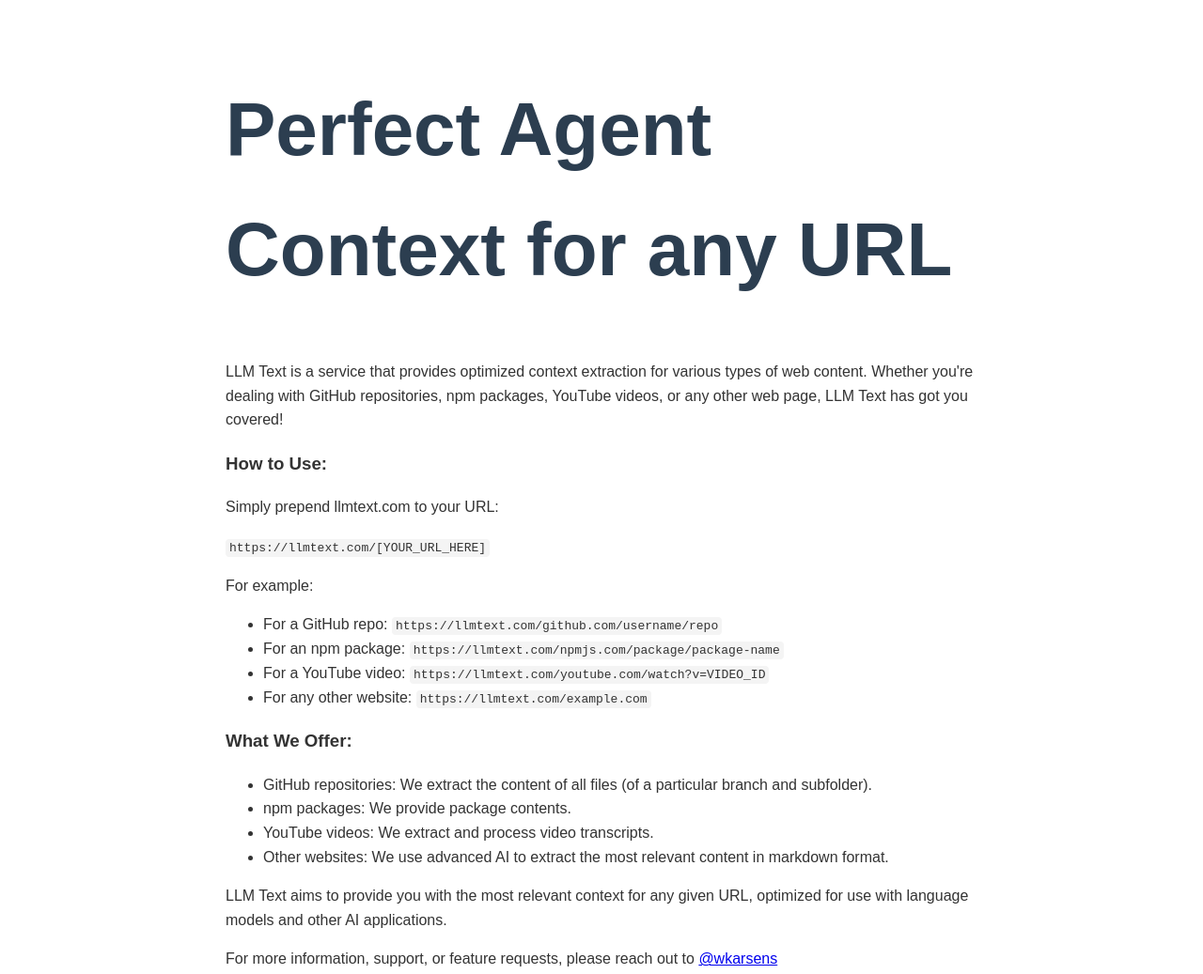
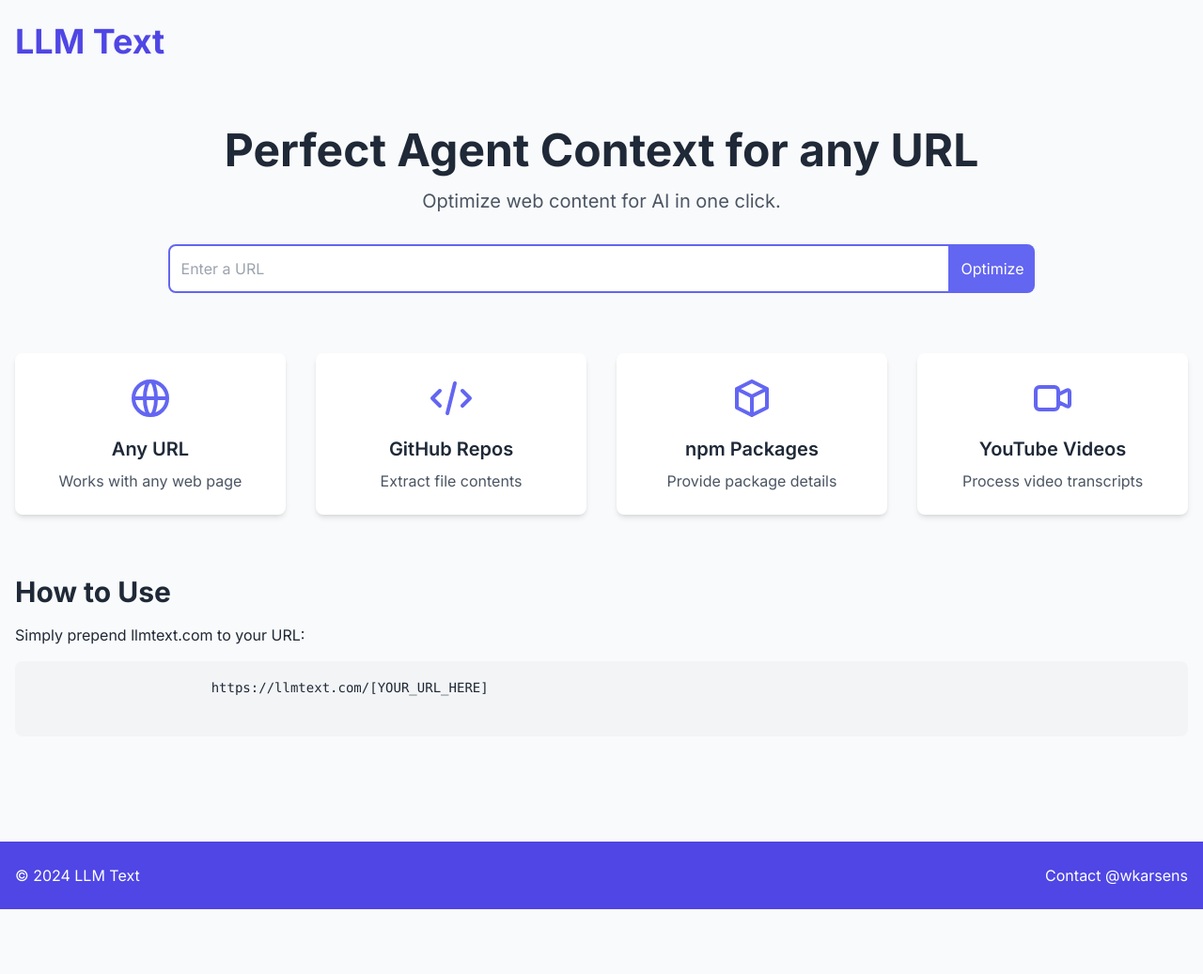
Before and after one commit to CodeFromAnywhere/llmtext, a plain HTML site: page welcome.html in a window 1280 px wide. Shown: the whole page at 94% size. After the commit the page ends 968 px from the top, so only its background shows below. Drawn offline with nearby package versions, Linux system fonts and the light colour scheme.

Commit message:
improvements

```diff
--- a/welcome.html
+++ b/welcome.html
@@ -5,63 +5,111 @@
     <meta charset="UTF-8">
     <meta name="viewport" content="width=device-width, initial-scale=1.0">
     <title>LLM Text - Perfect Agent Context for any URL</title>
+    <script src="https://cdn.tailwindcss.com"></script>
+    <script src="https://cdnjs.cloudflare.com/ajax/libs/gsap/3.11.4/gsap.min.js"></script>
     <style>
+        @import url('https://fonts.googleapis.com/css2?family=Inter:wght@300;400;600;700&display=swap');
+
         body {
-            font-family: Arial, sans-serif;
-            line-height: 1.6;
-            color: #333;
-            max-width: 800px;
-            margin: 0 auto;
-            padding: 20px;
-        }
-
-        h1 {
-            color: #2c3e50;
-            font-size: 60pt;
-        }
-
-        code {
-            background-color: #f4f4f4;
-            padding: 2px 4px;
-            border-radius: 4px;
+            font-family: 'Inter', sans-serif;
         }
     </style>
 </head>
 
-<body>
-    <h1>Perfect Agent Context for any URL</h1>
+<body class="bg-gray-50 text-gray-800">
+    <div class="min-h-screen flex flex-col">
+        <header class="py-6 px-4">
+            <div class="container mx-auto">
+                <h1 class="text-4xl font-bold text-indigo-600">LLM Text</h1>
+            </div>
+        </header>
 
-    <p>LLM Text is a service that provides optimized context extraction for various types of web content. Whether you're
-        dealing with GitHub repositories, npm packages, YouTube videos, or any other web page, LLM Text has got you
-        covered!</p>
+        <main class="flex-grow container mx-auto px-4 py-12">
+            <section class="text-center mb-16">
+                <h2 class="text-5xl font-bold mb-4">Perfect Agent Context for any URL</h2>
+                <p class="text-xl text-gray-600 mb-8">Optimize web content for AI in one click.</p>
 
-    <h3>How to Use:</h3>
-    <p>Simply prepend llmtext.com to your URL:</p>
-    <code>https://llmtext.com/[YOUR_URL_HERE]</code>
+                <form id="url-form" class="flex justify-center mb-8">
+                    <input type="text" id="url-input" placeholder="Enter a URL"
+                        class="w-2/3 p-3 rounded-l-lg border-2 border-indigo-500 focus:outline-none focus:border-indigo-600 transition duration-300">
+                    <button type="submit"
+                        class="bg-indigo-500 text-white p-3 rounded-r-lg hover:bg-indigo-600 transition duration-300">
+                        Optimize
+                    </button>
+                </form>
+            </section>
 
-    <p>For example:</p>
-    <ul>
-        <li>For a GitHub repo: <code>https://llmtext.com/github.com/username/repo</code></li>
-        <li>For an npm package: <code>https://llmtext.com/npmjs.com/package/package-name</code></li>
-        <li>For a YouTube video: <code>https://llmtext.com/youtube.com/watch?v=VIDEO_ID</code></li>
-        <li>For any other website: <code>https://llmtext.com/example.com</code></li>
-    </ul>
+            <section class="grid md:grid-cols-2 lg:grid-cols-4 gap-8 mb-16">
+                <div class="feature-card p-6 bg-white rounded-lg shadow-md text-center">
+                    <svg xmlns="http://www.w3.org/2000/svg" class="h-12 w-12 mx-auto text-indigo-500 mb-4" fill="none"
+                        viewBox="0 0 24 24" stroke="currentColor">
+                        <path stroke-linecap="round" stroke-linejoin="round" stroke-width="2"
+                            d="M21 12a9 9 0 01-9 9m9-9a9 9 0 00-9-9m9 9H3m9 9a9 9 0 01-9-9m9 9c1.657 0 3-4.03 3-9s-1.343-9-3-9m0 18c-1.657 0-3-4.03-3-9s1.343-9 3-9m-9 9a9 9 0 019-9" />
+                    </svg>
+                    <h3 class="text-xl font-semibold mb-2">Any URL</h3>
+                    <p class="text-gray-600">Works with any web page</p>
+                </div>
+                <div class="feature-card p-6 bg-white rounded-lg shadow-md text-center">
+                    <svg xmlns="http://www.w3.org/2000/svg" class="h-12 w-12 mx-auto text-indigo-500 mb-4" fill="none"
+                        viewBox="0 0 24 24" stroke="currentColor">
+                        <path stroke-linecap="round" stroke-linejoin="round" stroke-width="2"
+                            d="M10 20l4-16m4 4l4 4-4 4M6 16l-4-4 4-4" />
+                    </svg>
+                    <h3 class="text-xl font-semibold mb-2">GitHub Repos</h3>
+                    <p class="text-gray-600">Extract file contents</p>
+                </div>
+                <div class="feature-card p-6 bg-white rounded-lg shadow-md text-center">
+                    <svg xmlns="http://www.w3.org/2000/svg" class="h-12 w-12 mx-auto text-indigo-500 mb-4" fill="none"
+                        viewBox="0 0 24 24" stroke="currentColor">
+                        <path stroke-linecap="round" stroke-linejoin="round" stroke-width="2"
+                            d="M20 7l-8-4-8 4m16 0l-8 4m8-4v10l-8 4m0-10L4 7m8 4v10M4 7v10l8 4" />
+                    </svg>
+                    <h3 class="text-xl font-semibold mb-2">npm Packages</h3>
+                    <p class="text-gray-600">Provide package details</p>
+                </div>
+                <div class="feature-card p-6 bg-white rounded-lg shadow-md text-center">
+                    <svg xmlns="http://www.w3.org/2000/svg" class="h-12 w-12 mx-auto text-indigo-500 mb-4" fill="none"
+                        viewBox="0 0 24 24" stroke="currentColor">
+                        <path stroke-linecap="round" stroke-linejoin="round" stroke-width="2"
+                            d="M15 10l4.553-2.276A1 1 0 0121 8.618v6.764a1 1 0 01-1.447.894L15 14M5 18h8a2 2 0 002-2V8a2 2 0 00-2-2H5a2 2 0 00-2 2v8a2 2 0 002 2z" />
+                    </svg>
+                    <h3 class="text-xl font-semibold mb-2">YouTube Videos</h3>
+                    <p class="text-gray-600">Process video transcripts</p>
+                </div>
+            </section>
 
-    <h3>What We Offer:</h3>
-    <ul>
-        <li>GitHub repositories: We extract the content of all files (of a particular branch and subfolder).</li>
-        <li>npm packages: We provide package contents.</li>
-        <li>YouTube videos: We extract and process video transcripts.</li>
-        <li>Other websites: We use advanced AI to extract the most relevant content in markdown format.</li>
-    </ul>
+            <section class="mb-16">
+                <h2 class="text-3xl font-bold mb-4">How to Use</h2>
+                <p class="mb-4">Simply prepend llmtext.com to your URL:</p>
+                <pre class="bg-gray-100 p-4 rounded-lg mb-4 overflow-x-auto">
+                    <code class="text-sm">https://llmtext.com/[YOUR_URL_HERE]</code>
+                </pre>
+            </section>
+        </main>
 
-    <p>LLM Text aims to provide you with the most relevant context for any given URL, optimized for use with language
-        models and other AI applications.</p>
+        <footer class="bg-indigo-600 text-white py-6 px-4">
+            <div class="container mx-auto flex justify-between items-center">
+                <p>&copy; 2024 LLM Text</p>
+                <a href="https://x.com/wkarsens" class="hover:underline">Contact @wkarsens</a>
+            </div>
+        </footer>
+    </div>
 
-    <footer>
-        <p>For more information, support, or feature requests, please reach out to <a
-                href="https://x.com/wkarsens">@wkarsens</a></p>
-    </footer>
+    <script>
+        document.getElementById('url-form').addEventListener('submit', function (e) {
+            e.preventDefault();
+            const url = document.getElementById('url-input').value;
+            if (url) {
+                window.location.href = `https://llmtext.com/${url}`;
+            }
+        });
+
+        // GSAP animations
+        gsap.from('header', { opacity: 0, y: -50, duration: 1, ease: 'power3.out' });
+        gsap.from('main h2', { opacity: 0, y: 50, duration: 1, delay: 0.5, ease: 'power3.out' });
+        gsap.from('#url-form', { opacity: 0, y: 50, duration: 1, delay: 0.7, ease: 'power3.out' });
+        gsap.from('.feature-card', { opacity: 0, y: 50, duration: 1, delay: 1, stagger: 0.2, ease: 'power3.out' });
+    </script>
 </body>
 
 </html>
```
Also changed, not shown: index.js (+12 -12 lines), welcome1.html (added, +67 -0 lines).
